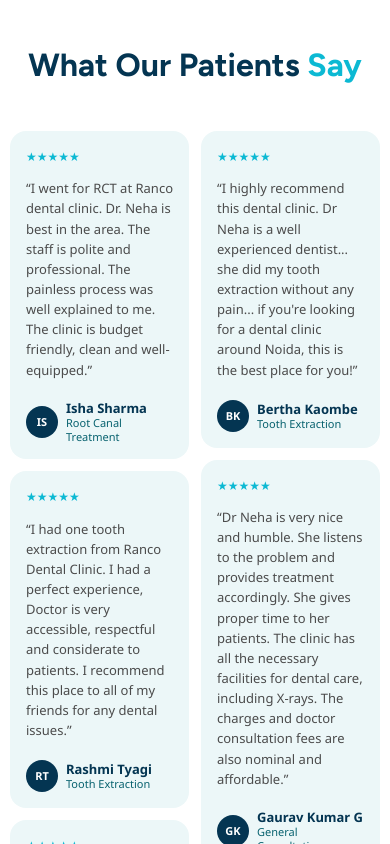
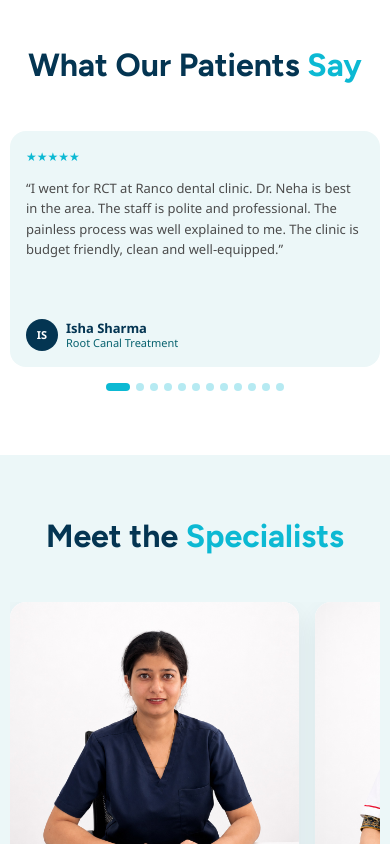
Before and after one commit to Sk-buddy/Ranco-Dental, a Next.js app: page / in a window 390 px wide. Shown: the part 3900-4744 px from the top of the page. Built offline with nearby package versions, Linux system fonts and the light colour scheme.

Commit message:
Turn homepage testimonials into a swipeable dot-nav carousel on mobile (native touch scroll-snap); desktop masonry unchanged

```diff
--- a/src/components/TestimonialGallery.tsx
+++ b/src/components/TestimonialGallery.tsx
@@ -1,6 +1,6 @@
 "use client";
 
-import { useEffect, useRef } from "react";
+import { useEffect, useRef, useState } from "react";
 import { testimonials } from "@/lib/data";
 
 function initials(name: string) {
@@ -21,6 +21,34 @@ export default function TestimonialGallery() {
   const sectionRef = useRef<HTMLDivElement>(null);
   const parallaxRefs = useRef<(HTMLDivElement | null)[]>([]);
   const fadeRefs = useRef<(HTMLDivElement | null)[]>([]);
+
+  // Mobile carousel: native touch-swipe via scroll-snap, dots synced to scroll position.
+  const trackRef = useRef<HTMLDivElement>(null);
+  const [activeIndex, setActiveIndex] = useState(0);
+
+  useEffect(() => {
+    const track = trackRef.current;
+    if (!track) return;
+    let ticking = false;
+    const onTrackScroll = () => {
+      if (ticking) return;
+      ticking = true;
+      requestAnimationFrame(() => {
+        ticking = false;
+        const slideWidth = track.clientWidth || 1;
+        const i = Math.round(track.scrollLeft / slideWidth);
+        setActiveIndex(Math.max(0, Math.min(testimonials.length - 1, i)));
+      });
+    };
+    track.addEventListener("scroll", onTrackScroll, { passive: true });
+    return () => track.removeEventListener("scroll", onTrackScroll);
+  }, []);
+
+  function goToSlide(i: number) {
+    const track = trackRef.current;
+    if (!track) return;
+    track.scrollTo({ left: i * track.clientWidth, behavior: "smooth" });
+  }
 
   useEffect(() => {
     const prefersReduced = window.matchMedia("(prefers-reduced-motion: reduce)").matches;
@@ -103,7 +131,60 @@ export default function TestimonialGallery() {
   }, []);
 
   return (
-    <div ref={sectionRef} className="columns-2 gap-3 sm:gap-5 lg:columns-3 xl:columns-4">
+    <>
+      {/* Mobile: swipeable dot-nav carousel, one review per slide (native touch scroll-snap) */}
+      <div className="sm:hidden">
+        <div
+          ref={trackRef}
+          className="flex snap-x snap-mandatory gap-4 overflow-x-auto [scrollbar-width:none] [&::-webkit-scrollbar]:hidden"
+        >
+          {testimonials.map((t) => (
+            <div key={t.name} className="w-full shrink-0 snap-center">
+              <figure className="flex h-full flex-col gap-3 rounded-2xl bg-[var(--color-tint)] p-4">
+                <div className="flex items-center gap-1.5 text-[12px] text-[var(--color-teal)]" aria-hidden>
+                  {"★★★★★"}
+                </div>
+                <blockquote className="min-h-[72px] text-[13px] leading-[1.55] text-[var(--color-ink)]">
+                  &ldquo;{t.quote}&rdquo;
+                </blockquote>
+                <figcaption className="mt-auto flex items-center gap-2 pt-2">
+                  <span className="flex h-8 w-8 shrink-0 items-center justify-center rounded-full bg-[var(--color-navy)] text-[11px] font-semibold text-white">
+                    {initials(t.name)}
+                  </span>
+                  <span className="flex flex-col leading-tight">
+                    <span className="text-[13px] font-semibold text-[var(--color-navy)]">{t.name}</span>
+                    <span className="text-[11px] text-[var(--color-teal-dark)]">{t.treatment}</span>
+                  </span>
+                </figcaption>
+              </figure>
+            </div>
+          ))}
+        </div>
+
+        <div className="mt-4 flex flex-wrap items-center justify-center gap-1.5" role="tablist" aria-label="Testimonials">
+          {testimonials.map((_, i) => (
+            <button
+              key={i}
+              type="button"
+              role="tab"
+              aria-selected={i === activeIndex}
+              aria-label={`Show testimonial ${i + 1} of ${testimonials.length}`}
+              onClick={() => goToSlide(i)}
+              className={`h-2 shrink-0 transition-all duration-300 ${
+                i === activeIndex
+                  ? "w-6 rounded-[50px] bg-[var(--color-teal)]"
+                  : "w-2 rounded-full bg-[var(--color-teal)]/30 hover:bg-[var(--color-teal)]/50"
+              }`}
+            />
+          ))}
+        </div>
+      </div>
+
+      {/* Tablet+: masonry gallery with scroll-linked parallax */}
+      <div
+        ref={sectionRef}
+        className="hidden columns-2 gap-3 sm:block sm:gap-5 lg:columns-3 xl:columns-4"
+      >
         {testimonials.map((t, i) => (
           <div
             key={t.name}
@@ -144,5 +225,6 @@ export default function TestimonialGallery() {
           </div>
         ))}
       </div>
+    </>
   );
 }
```
Lines whose indentation alone changed are shown as unchanged.
